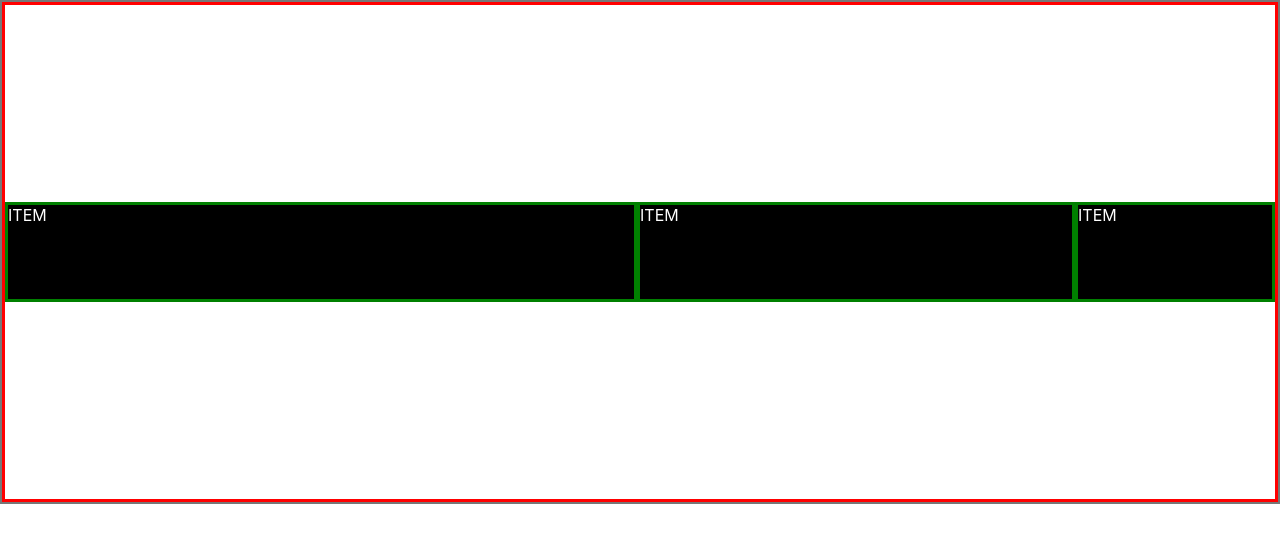
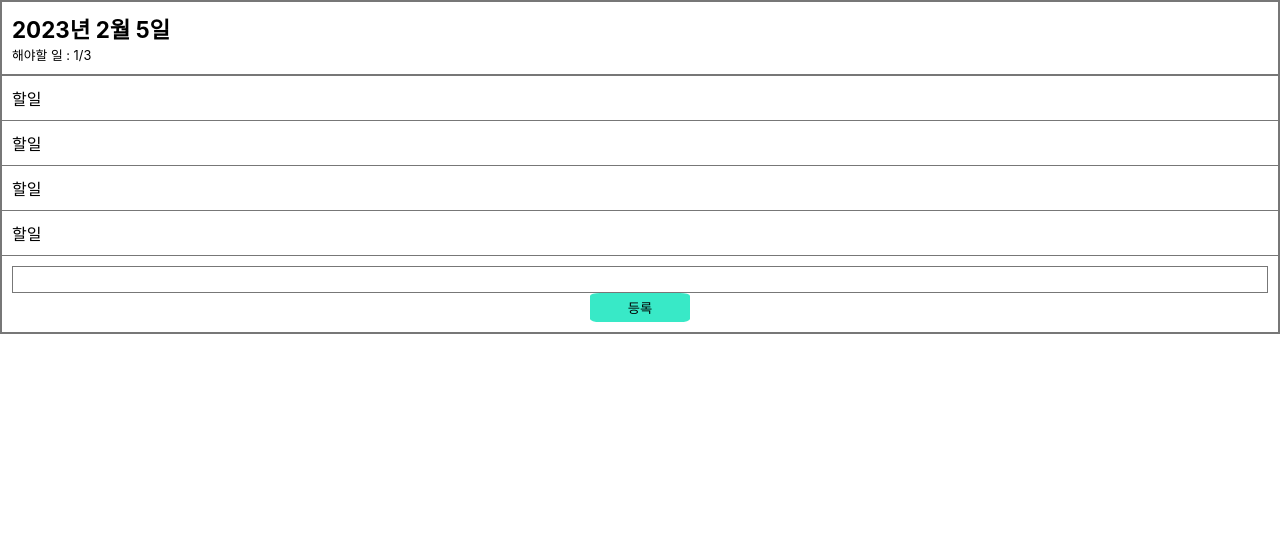
Before and after one commit to Eun-Hee/20230128_react, a React (Create React App) app in the folder todos/: page / in a window 1280 px wide. Shown: the top 542 px of the page. Built offline with nearby package versions, Linux system fonts and the light colour scheme.

Commit message:
오류수정
오류수정

```diff
--- a/todos/src/App.js
+++ b/todos/src/App.js
@@ -27,10 +27,11 @@ function App() {
     <div>
       <Container>
         <GlobalStyle />
-        {/*<TodoHeader />
+        <TodoHeader />
         <TodoList />
-  <TodoCreate /> */}
-        <Flex></Flex>
+        <TodoCreate />
+
+        {/* <Flex></Flex> */}
       </Container>
     </div>
   );
--- a/todos/src/component/TodoCreate.jsx
+++ b/todos/src/component/TodoCreate.jsx
@@ -5,7 +5,7 @@ function TodoCreate() {
   return (
     <Container>
       <Input type="text" />
-      <Button>등록</Button>
+      <Button text="등록" />
     </Container>
   );
 }
```
